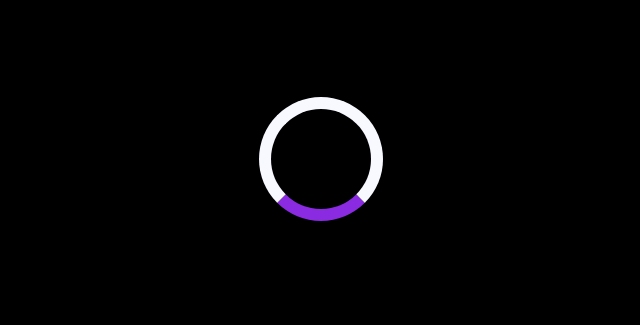
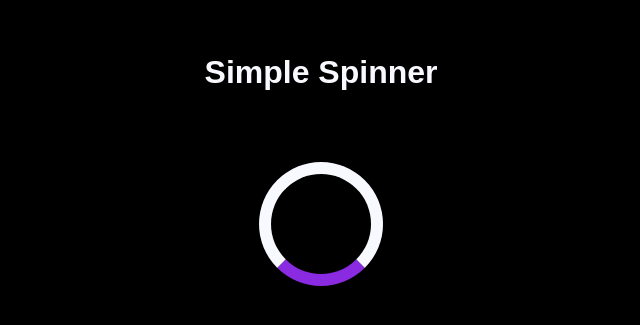
Before and after one commit to jassimalfonso/CS_simple_spinner, a plain HTML site: page index.html in a window 1280 px wide. Shown: the part 241-566 px from the top of the page, without its empty margins (319-959 px from the left). Drawn offline with Linux system fonts and the light colour scheme.

Commit message:
Added a title for the spinner

```diff
--- a/index.html
+++ b/index.html
@@ -7,6 +7,7 @@
 	<link rel="stylesheet" href="./styles.css">
 </head>
 <body>
+	<h1>Simple Spinner</h1>
 	<div class="spinner"></div>
 </body>
 </html>
--- a/styles.css
+++ b/styles.css
@@ -2,9 +2,13 @@ body {
 	background-color: black;
 	height: 100vh;
 	display: flex;
+	flex-direction: column;
 	justify-content: center;
 	align-items: center;
 	margin: 0;
+	color: ghostwhite;
+	font-family: sans-serif;
+	gap: 50px;
 }
 
 .spinner {
```
